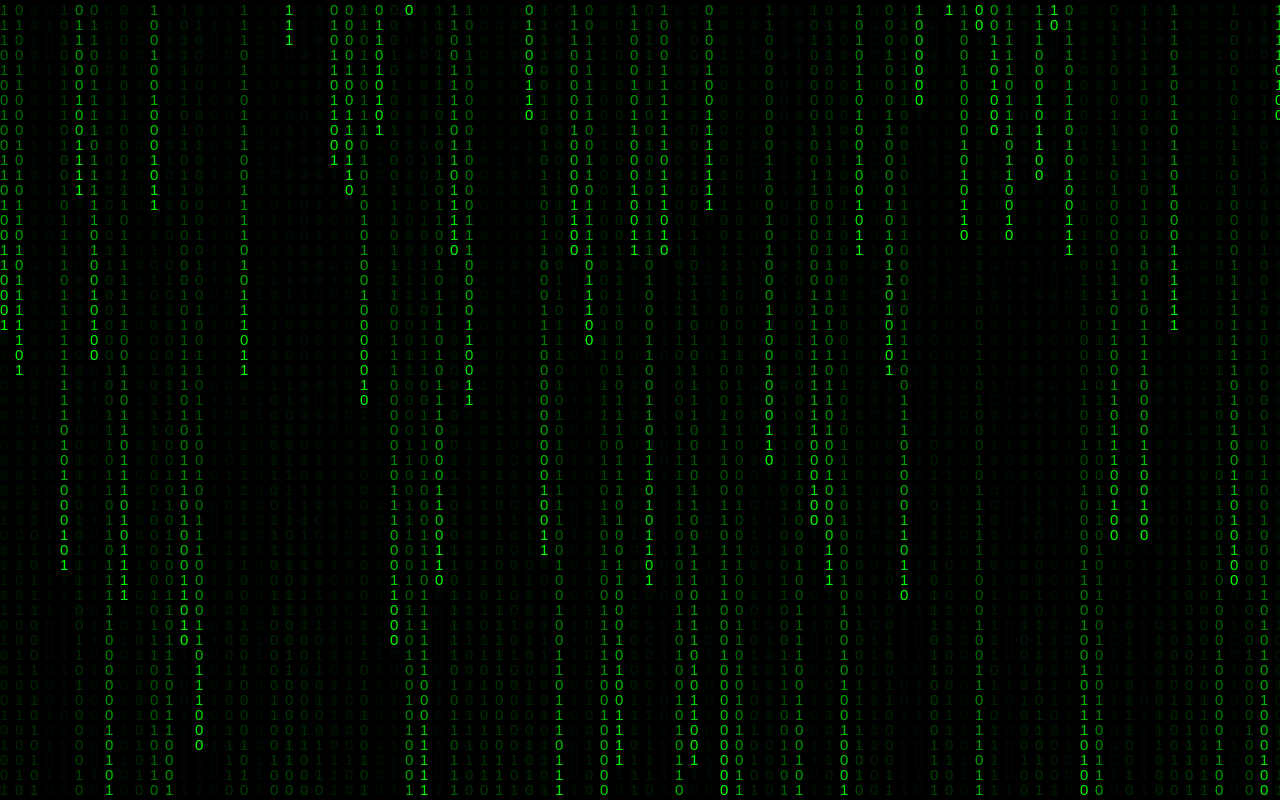
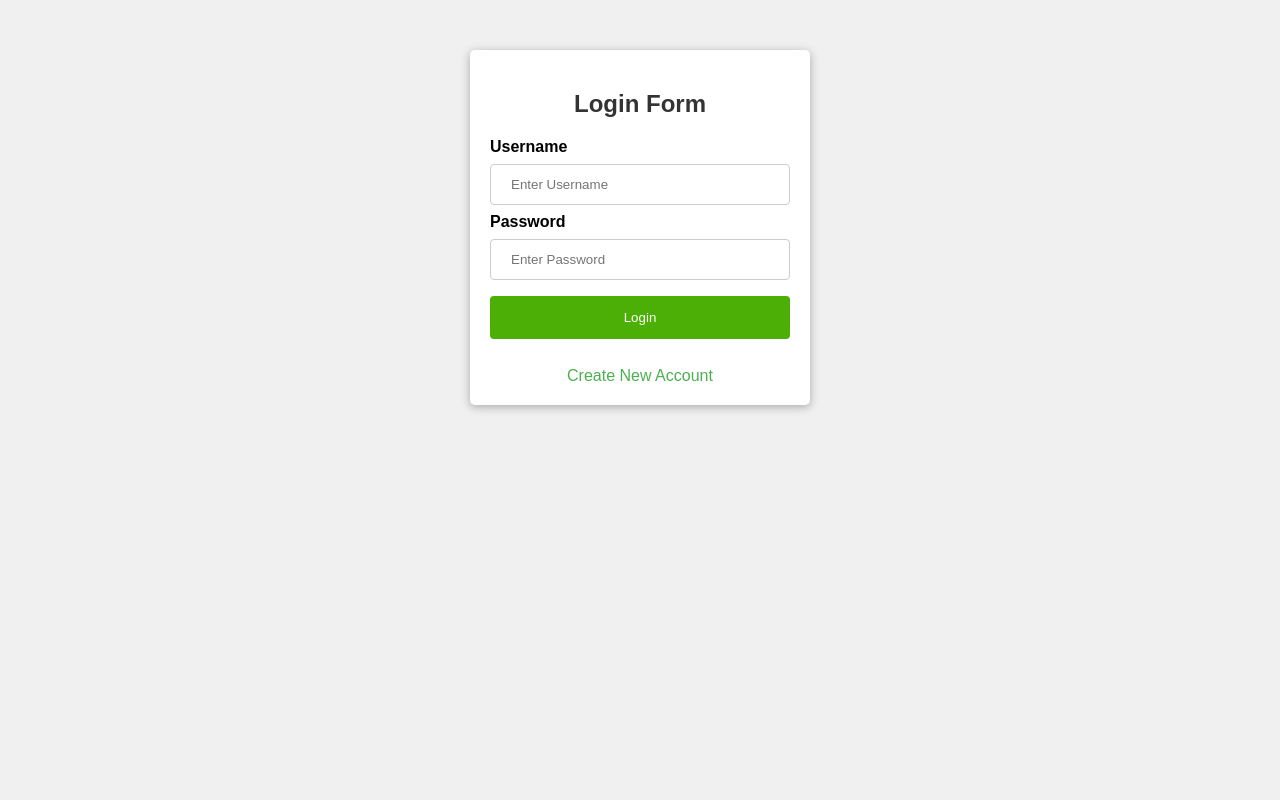
Before and after one commit to L0R1C/L0R1C.github.io, a plain HTML site: page index.html in a window 1280 px wide. Drawn offline with Linux system fonts and the light colour scheme.

Commit message:
Update index.html

```diff
--- a/index.html
+++ b/index.html
@@ -1,69 +1,73 @@
 
 <!DOCTYPE html>
 <html>
-<head>
-<title>Matrix Rain</title>
+  <head>
+    <title>Login Page</title>
     <style>
-        * {margin: 0; padding: 0;}
-        body {background: black;}
-canvas {display: block;}
+      body {
+        font-family: Arial, sans-serif;
+        background-color: #F0F0F0;
+      }
+      form {
+        background-color: #FFFFFF;
+        width: 300px;
+        margin: 50px auto;
+        padding: 20px;
+        border-radius: 5px;
+        box-shadow: 0px 2px 10px rgba(0, 0, 0, 0.3);
+      }
+      input[type=text], input[type=password] {
+        width: 100%;
+        padding: 12px 20px;
+        margin: 8px 0px;
+        display: inline-block;
+        border: 1px solid #ccc;
+        border-radius: 4px;
+        box-sizing: border-box;
+      }
+      button[type=submit] {
+        background-color: #4CAF05;
+        color: white;
+        padding: 14px 20px;
+        margin: 8px 0;
+        border: none;
+        border-radius: 4px;
+        cursor: pointer;
+        width: 100%;
+      }
+      button[type=submit]:hover {
+        background-color: #40a049;
+      }
+      h2 {
+        text-align: center;
+        color: #333333;
+      }
+      .register-link {
+        display: block;
+        text-align: center;
+        margin-top: 20px;
+      }
+      .register-link a {
+        color: #4CAF50;
+        text-decoration: none;
+      }
+      .register-link a:hover {
+        text-decoration: underline;
+      }
     </style>
 </head>
-    <body>
-    <canvas id="c"></canvas>
-    </body>
-    <script>
+  <body>
+    <form>
+      <h2>Login Form</h2>
+      <label for="username"><b>Username</b></label>
+      <input type="text" placeholder="Enter Username" name="username" required>
+      <label for="password"><b>Password</b></label>
+      <input type="password" placeholder="Enter Password" name="password" required>
+      <button type="submit">Login</button>
+      <div class="register-link">
+        <a href="#">Create New Account</a>
+      </div>
+    </form>
+  </body>
 
-var c = document.getElementById("c");
-var ctx = c.getContext("2d");
-
-//making the canvas full screen
-c.height = window.innerHeight;
-c.width = window.innerWidth;
-
-//english characters
-var english = "1001010101110101010101010010101000101011101111010101010110101010101010101110000101";
-//converting the string into an array of single characters
-english = english.split("");
-
-var font_size = 15;
-var columns = c.width/font_size; //number of columns for the rain
-//an array of drops - one per column
-var drops = [];
-//x below is the x coordinate
-//1 = y co-ordinate of the drop(same for every drop initially)
-for(var x = 0; x < columns; x++)
- drops[x] = 1;
-
-//drawing the characters
-function draw()
-{
- //Black BG for the canvas
- //translucent BG to show trail
- ctx.fillStyle = "rgba(0, 0, 0, 0.05)";
- ctx.fillRect(0, 0, c.width, c.height);
-
- ctx.fillStyle = "#0F0"; //green text
- ctx.font = font_size + "px arial";
- //looping over drops
- for(var i = 0; i < drops.length; i++)
- {
- //a random chinese character to print
- var text = english[Math.floor(Math.random()*english.length)];
- //x = i*font_size, y = value of drops[i]*font_size
- ctx.fillText(text, i*font_size, drops[i]*font_size);
-
- //sending the drop back to the top randomly after it has crossed the screen
- //adding a randomness to the reset to make the drops scattered on the Y axis
- if(drops[i]*font_size > c.height && Math.random() > 0.975)
- drops[i] = 0;
-
- //incrementing Y coordinate
- drops[i]++;
- }
-}
-
-setInterval(draw, 33);
-    </script>
-<body>
-    </html>
+</html>
```
